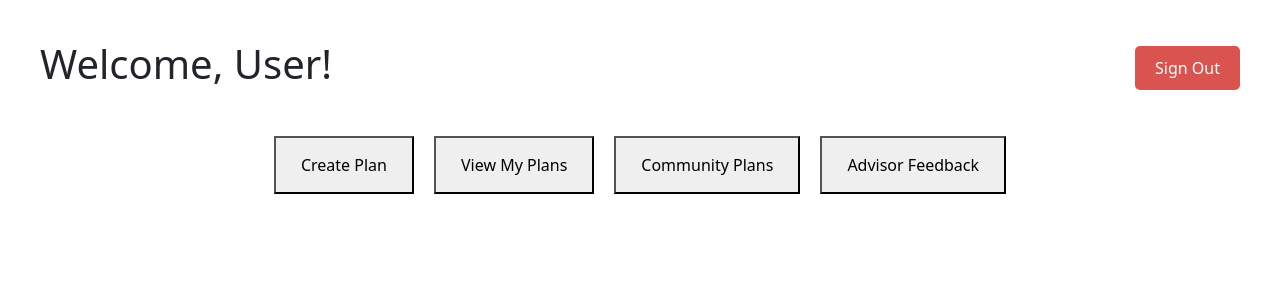
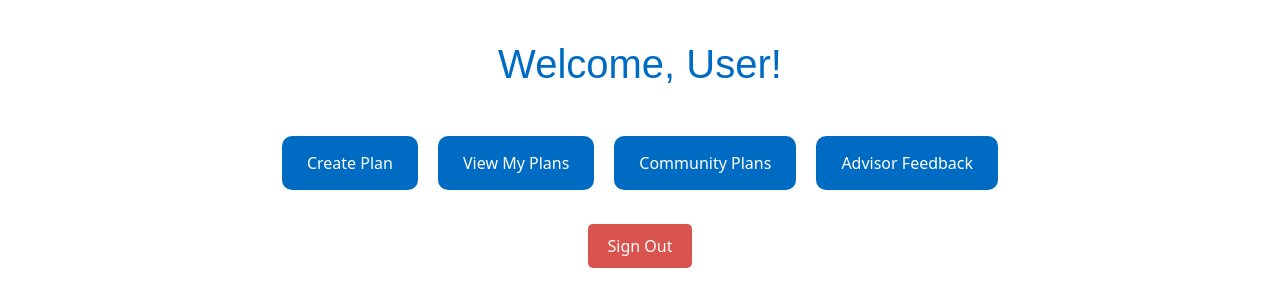
Before and after one commit to Lharmee29/SmartPath, a React (Create React App) app in the folder smartpath/: page /Dashboard in a window 1280 px wide. Shown: the top 306 px of the page. Built offline with nearby package versions, Linux system fonts and the light colour scheme; no server answers.

Commit message:
add dashboard styling to default.css

```diff
--- a/smartpath/package.json
+++ b/smartpath/package.json
@@ -12,7 +12,7 @@
     "react": "^19.2.0",
     "react-dom": "^19.2.0",
     "react-router-dom": "^7.9.6",
-    "react-scripts": "5.0.1",
+    "react-scripts": "^5.0.1",
     "web-vitals": "^2.1.4"
   },
   "scripts": {
--- a/smartpath/src/Dashboard.js
+++ b/smartpath/src/Dashboard.js
@@ -9,45 +9,33 @@ const Dashboard = () => {
 
   return (
     <div style={{ padding: "40px", textAlign: "center" }}>
-     <div style={{ display: "flex", justifyContent: "space-between", alignItems: "center" }}>
-  <h1>Welcome, {fullName}!</h1>
-
-  <button
-    onClick={handleLogout}
-    style={{
-      padding: "10px 20px",
-      backgroundColor: "#d9534f",
-      color: "white",
-      border: "none",
-      borderRadius: "5px",
-      cursor: "pointer"
-    }}
-  >
-    Sign Out
-  </button>
-</div>
-
+      <h1 class="page-header">Welcome, {fullName}!</h1>
+      <div class="dashboard-ctr">
       <div style={{ marginTop: "30px" }}>
               <button onClick={() => (window.location.href = "/CreatePlan")}
-          style={{ padding: "15px 25px", margin: "10px" }}>
+                class="dashboard-btn">
                 Create Plan
               </button>
 
               <button onClick={() => (window.location.href = "/ViewPlans")}
-          style={{ padding: "15px 25px", margin: "10px" }}>
+                class="dashboard-btn">
                 View My Plans
               </button>
 
               <button onClick={() => (window.location.href = "/CommunityPlans")}
-          style={{ padding: "15px 25px", margin: "10px" }}>
+                class="dashboard-btn">
                 Community Plans
               </button>
 
-       <button onClick={() => (window.location.href = "/ViewPlans")}
-       style={{ padding: "15px 25px", margin: "10px" }}>
+            <button onClick={() => (window.location.href = "/AdvisorFeedback")}
+                class="dashboard-btn">
                 Advisor Feedback
               </button>
             </div>
+    </div> <br />
+      <button class="signout-btn" onClick={handleLogout} >
+        Sign Out
+      </button>
     </div>
   );
 };
--- a/smartpath/src/default.css
+++ b/smartpath/src/default.css
@@ -17,6 +17,31 @@
     text-align: left;
 }
 
+.signout-btn {
+    padding: 10px 20px;
+    background-color: #d9534f;
+    color: white;
+    border: none;
+    border-radius: 5px;
+    cursor: pointer;
+}
+
+.dashboard-btn {
+    padding: 15px 25px;
+    margin: 10px;
+    background-color: rgb(0, 107, 194);
+    color: white;
+    border-radius: 10px;
+    border: none;
+}
+
+.dashboard-ctr {
+    display: flex;
+    justify-content: center;
+    align-items: center;
+    margin: auto
+}
+
 input[type=submit] {
   width: 30%;
   background-color: rgba(255, 255, 255, 0.646);
@@ -31,6 +56,6 @@ input[type=text] {
     width: 300px;
 }
 
-a {
+a[target="_self"] {
     color: rgb(0, 191, 255);
 }
```
Also changed, not shown: 2 other files (tests, documents, lock files or other folders). Lines whose indentation alone changed are shown as unchanged.
